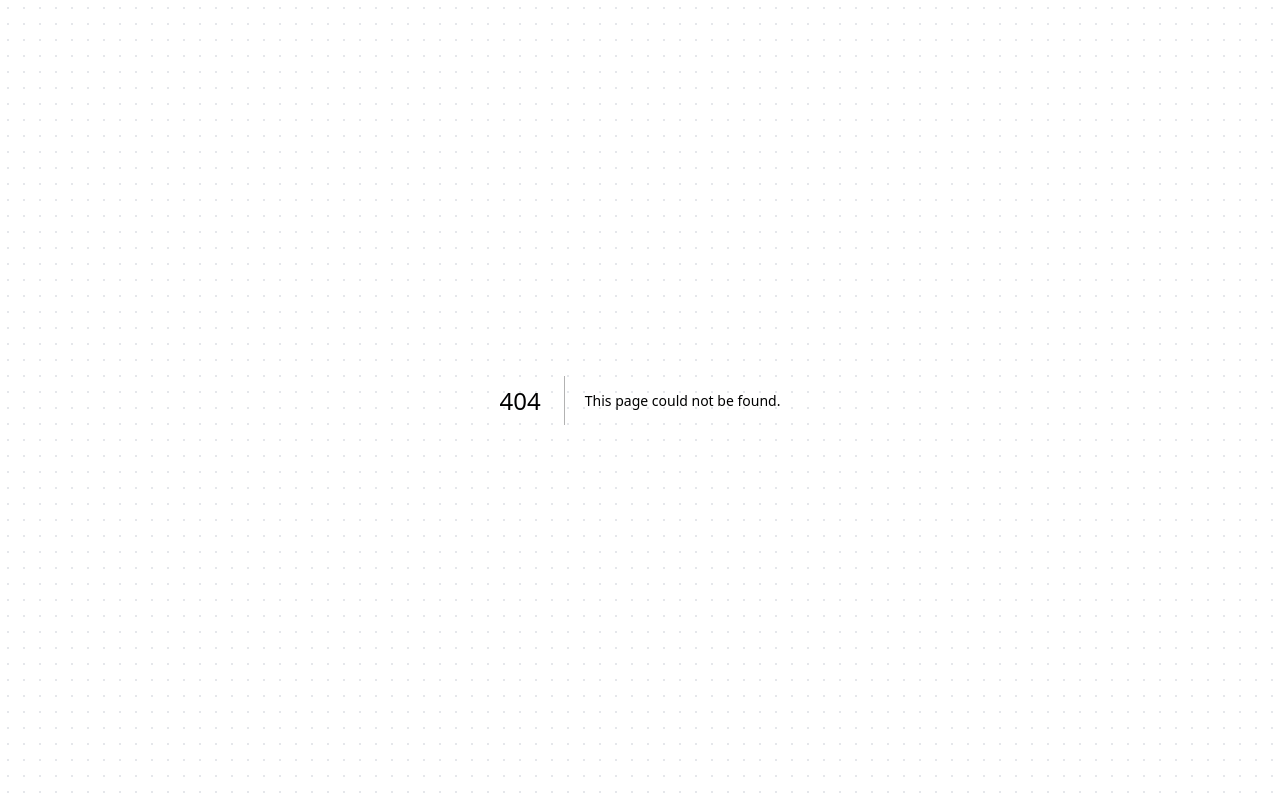
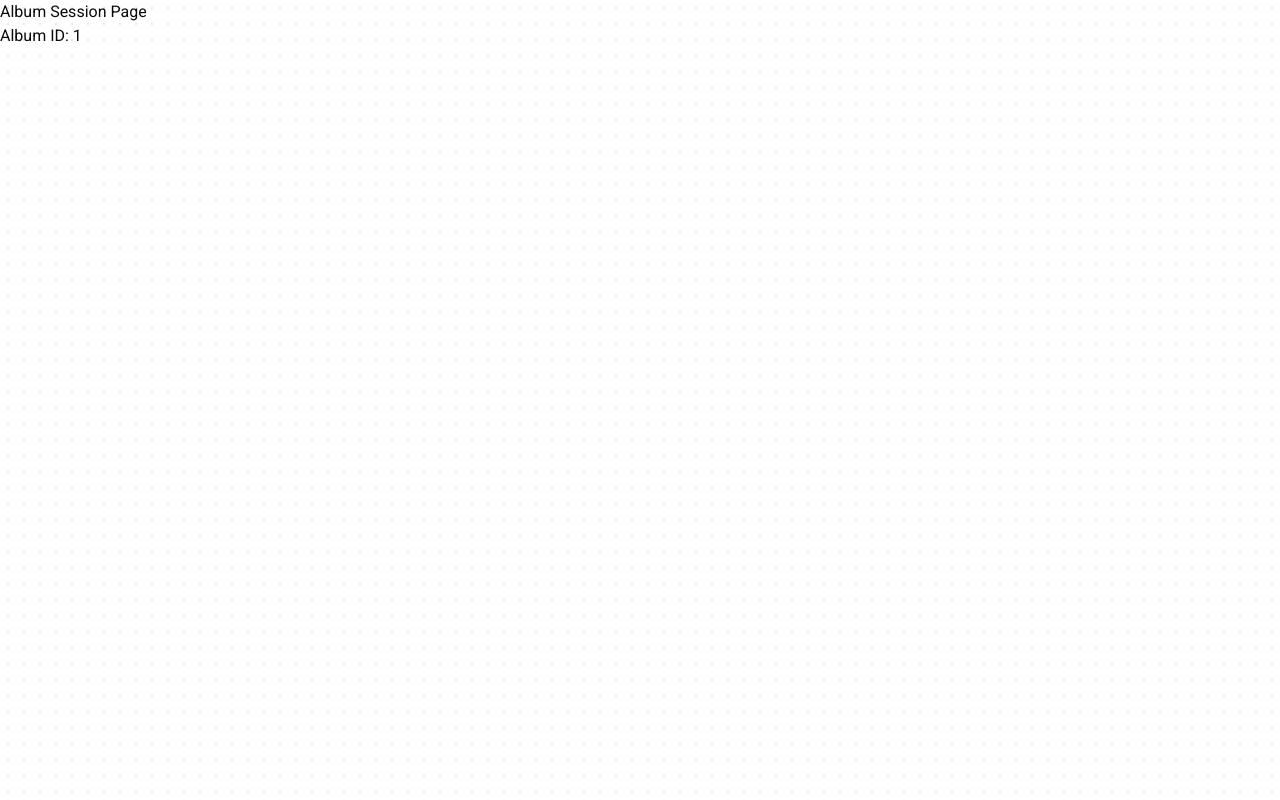
Before and after one commit to ReyserLyn/calendario-pareja, a Next.js app: page /1 in a window 1280 px wide. Before the commit this address had no page. Built offline with nearby package versions, Linux system fonts and the light colour scheme.

Commit message:
add new page and change name homepage

```diff
--- a/src/app/(main)/page.tsx
+++ b/src/app/(main)/page.tsx
@@ -6,7 +6,7 @@ import { useEditing } from "@/context/editing-context";
 import { usePhotosContext } from "@/context/photos-context";
 import { useUploadModal } from "@/hooks/useUploadModal";
 
-export default function Home() {
+export default function HomePage() {
   const { isEditing } = useEditing();
   const { photos, isLoading, updatePhoto } = usePhotosContext();
   const { selectedMonth, handleUploadSuccess, setSelectedMonth } =
--- /dev/null
+++ b/src/app/[id]/page.tsx
@@ -0,0 +1,17 @@
+"use client";
+
+import { useParams } from "next/navigation";
+
+export default function AlbumSessionPage() {
+  const params = useParams();
+  const id = params.id as string;
+
+  // Now you can use this id for database calls later
+  return (
+    <div>
+      <h1>Album Session Page</h1>
+      <p>Album ID: {id}</p>
+      {/* You can add your database fetching logic here using the id */}
+    </div>
+  );
+}
```
